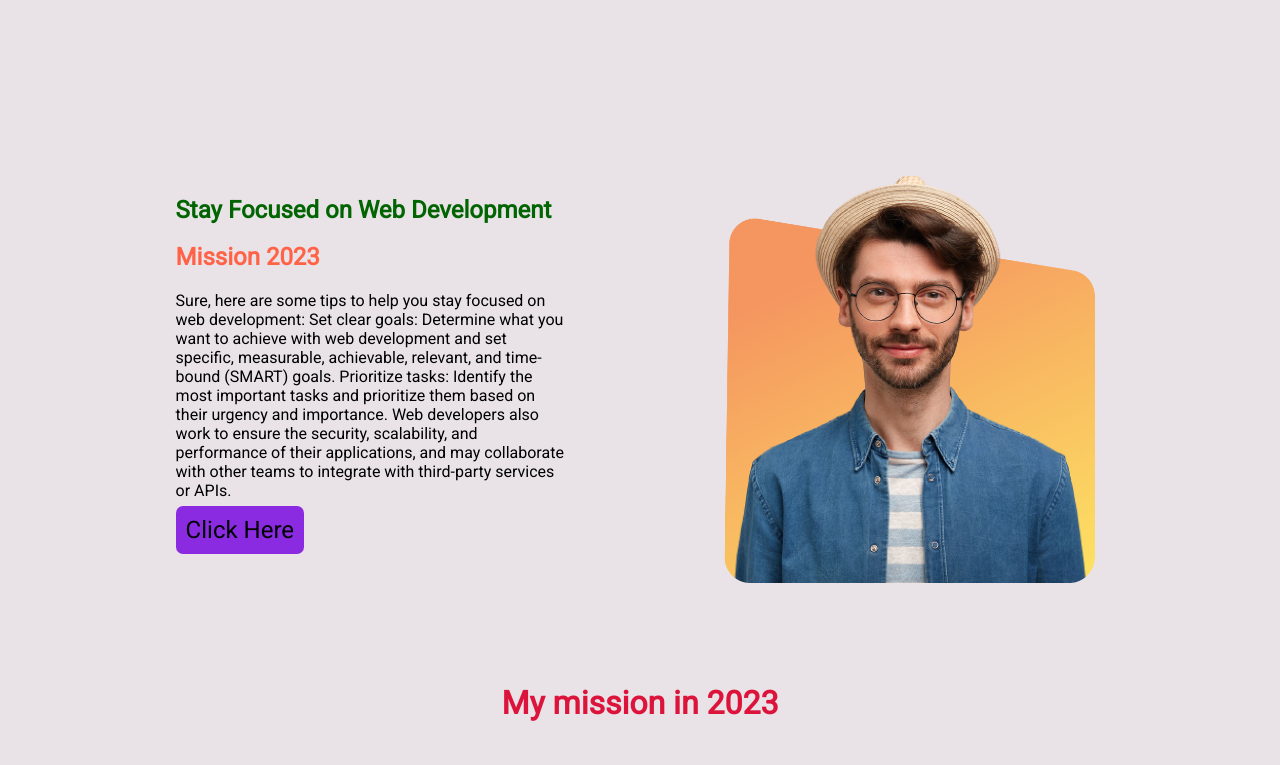
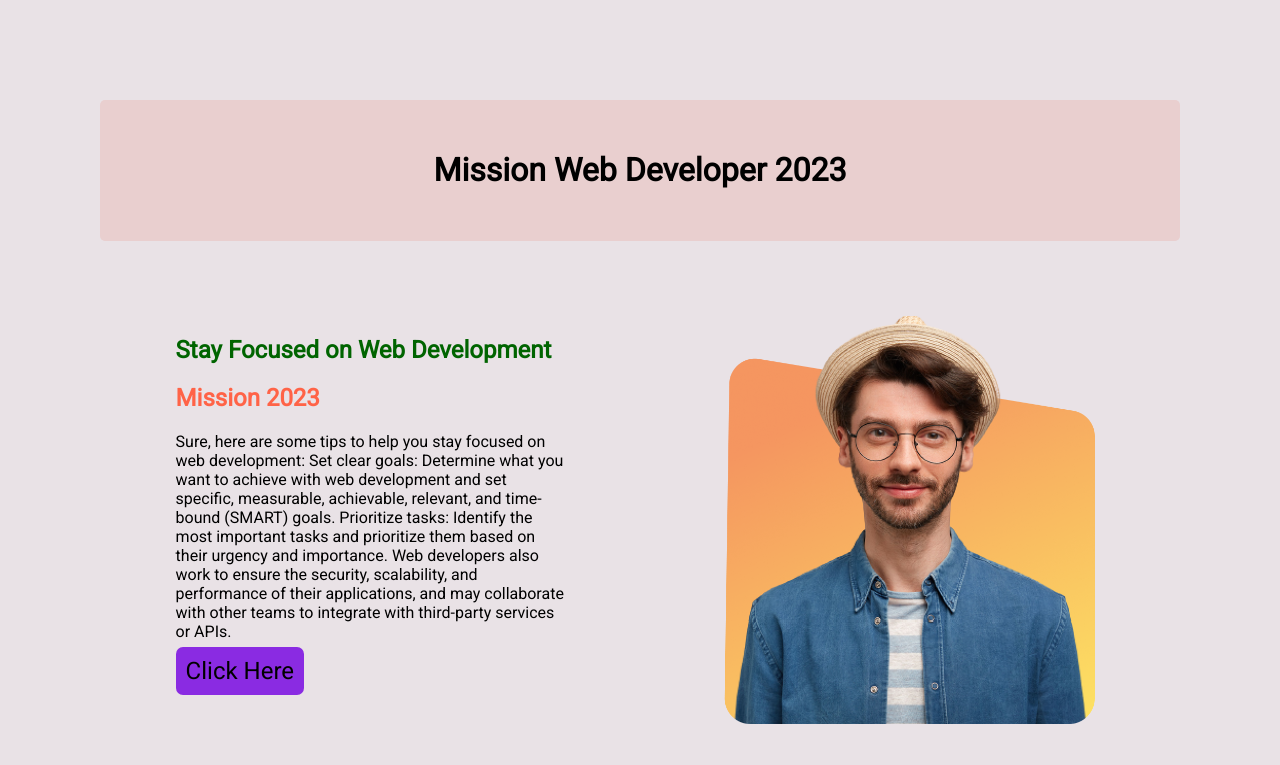
Before and after one commit to Tuhinbd71/mission_demo_project, a plain HTML site: page index.html in a window 1280 px wide. Shown: the top 765 px of the page. Drawn offline with Linux system fonts and the light colour scheme.

Commit message:
new commit

```diff
--- a/index.html
+++ b/index.html
@@ -14,6 +14,9 @@
 </head>
 
 <body>
+    <header class="header_section">
+        <h1>Mission Web Developer 2023</h1>
+    </header>
     <!-- top section -->
     <section class="top_section">
         <div class="half_width">
--- a/style.css
+++ b/style.css
@@ -1,3 +1,10 @@
+.header_section {
+    background-color: rgb(233, 207, 207);
+    padding: 30px;
+    text-align: center;
+    border-radius: 5px;
+}
+
 body {
     font-family: 'Roboto', sans-serif;
     margin: 50px;
```
